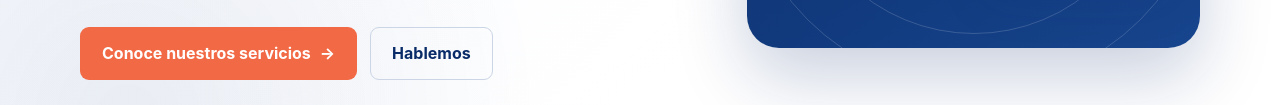
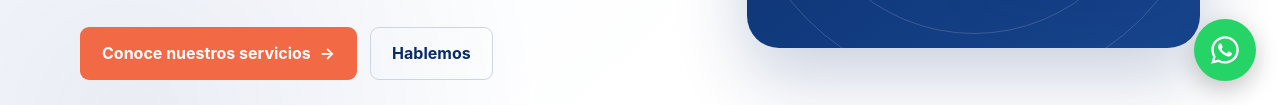
Before and after one commit to ghostmanhh/conecta365, a plain HTML site: page index.html in a window 1280 px wide. Shown: the part 695-800 px from the top of the page. Drawn offline with Linux system fonts and the light colour scheme.

Commit message:
Add files via upload
con whatsapp

```diff
--- a/index.html
+++ b/index.html
@@ -110,6 +110,19 @@
     footer { padding: 25px 0; background: #041638; color: #b7c5df; font-size: .86rem; }
     .footer-inner { display: flex; justify-content: space-between; gap: 20px; flex-wrap: wrap; }
     .footer-inner strong { color: white; }
+
+    .whatsapp-float {
+      position: fixed; right: 24px; bottom: 24px; z-index: 1000;
+      width: 62px; height: 62px; display: grid; place-items: center;
+      border-radius: 50%; background: #25d366; color: #fff;
+      box-shadow: 0 8px 24px rgba(0,0,0,.22);
+      transition: transform .2s, box-shadow .2s;
+    }
+    .whatsapp-float:hover { transform: translateY(-4px) scale(1.04); box-shadow: 0 12px 28px rgba(0,0,0,.27); }
+    .whatsapp-float svg { width: 34px; height: 34px; fill: currentColor; }
+    .whatsapp-float:focus-visible { outline: 3px solid var(--navy); outline-offset: 4px; }
+    @media (max-width: 620px) { .whatsapp-float { right: 16px; bottom: 16px; width: 56px; height: 56px; } }
+
     @media (max-width: 850px) {
       .nav-links { gap: 15px; } .nav-links a:not(.btn) { display: none; }
       .hero-grid, .about-grid, .contact-grid { grid-template-columns: 1fr; gap: 38px; }
@@ -236,11 +249,11 @@
           </div>
           <div class="contact-item">
             <small>Correo electrónico</small>
-            <strong>Configura aquí tu correo de contacto</strong>
+            <strong><a href="mailto:phernandez@conecta365.net">phernandez@conecta365.net</a></strong>
           </div>
           <div class="contact-item">
             <small>WhatsApp / Teléfono</small>
-            <strong>Agrega aquí tu número de atención</strong>
+            <strong><a href="https://wa.me/593968300089" target="_blank" rel="noopener">+593 96 830 0089</a></strong>
           </div>
         </div>
       </div>
@@ -253,6 +266,12 @@
       <span>Conectamos tus planes con soluciones.</span>
     </div>
   </footer>
+
+  <a class="whatsapp-float" href="https://wa.me/593968300089" target="_blank" rel="noopener noreferrer" aria-label="Contactar a Conecta365 por WhatsApp" title="Escríbenos por WhatsApp">
+    <svg viewBox="0 0 32 32" role="img" aria-hidden="true">
+      <path d="M16.04 3C8.9 3 3.1 8.77 3.1 15.88c0 2.27.6 4.49 1.74 6.45L3 29l6.85-1.79a13.02 13.02 0 0 0 6.18 1.57h.01c7.13 0 12.94-5.78 12.94-12.89 0-3.44-1.35-6.68-3.79-9.12A12.87 12.87 0 0 0 16.04 3zm0 23.58h-.01c-1.9 0-3.77-.51-5.4-1.48l-.39-.23-4.06 1.06 1.08-3.95-.25-.4a10.65 10.65 0 0 1-1.64-5.7c0-5.89 4.8-10.68 10.69-10.68 2.85 0 5.53 1.11 7.55 3.13a10.6 10.6 0 0 1 3.13 7.55c0 5.89-4.8 10.7-10.7 10.7zm5.87-8.01c-.32-.16-1.9-.94-2.2-1.05-.3-.11-.51-.16-.73.16-.21.32-.84 1.05-1.03 1.27-.19.21-.38.24-.7.08-.32-.16-1.36-.5-2.59-1.6-.96-.85-1.61-1.9-1.8-2.22-.19-.32-.02-.49.14-.65.14-.14.32-.38.48-.57.16-.19.21-.32.32-.54.11-.21.05-.4-.03-.56-.08-.16-.73-1.75-1-2.4-.26-.63-.53-.54-.73-.55h-.62c-.21 0-.56.08-.86.4-.3.32-1.13 1.1-1.13 2.68s1.16 3.11 1.32 3.33c.16.21 2.28 3.48 5.52 4.88.77.33 1.37.53 1.84.68.77.24 1.47.21 2.02.13.62-.09 1.9-.78 2.17-1.53.27-.75.27-1.4.19-1.53-.08-.13-.3-.21-.62-.37z"/>
+    </svg>
+  </a>
   <script>
     document.getElementById("year").textContent = new Date().getFullYear();
   </script>
```
